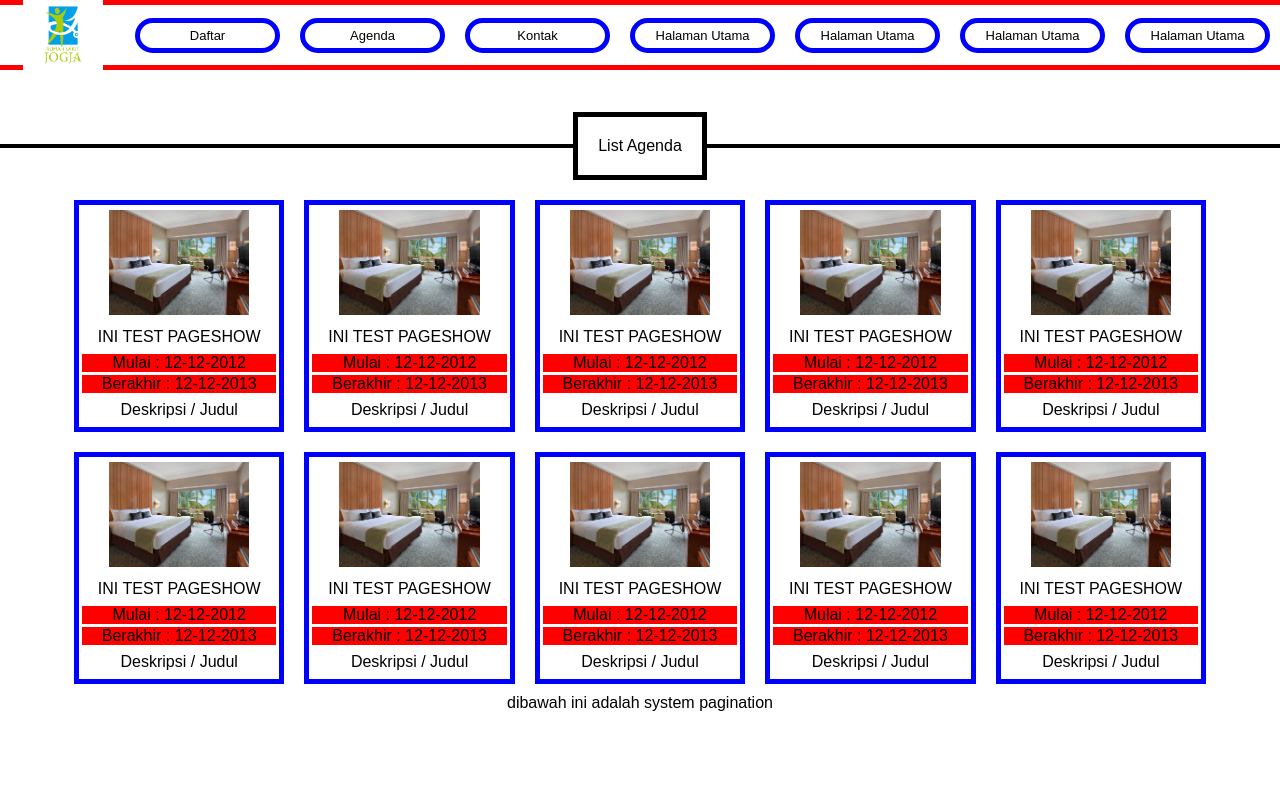
After one commit to TRXDevArtK/RWEB_PROJECT, a CodeIgniter 4 app: the page made by app/Views/agenda.php in a window 1280 px wide. The commit adds this page. Run offline with PHP 8.4 and a stand-in for CodeIgniter, Linux system fonts and the light colour scheme; the template is opened without the code that fills it, so the values that code supplies are empty; some libraries are stand-ins or nearby versions.

Commit message:
Update view

```diff
--- a/app/Config/Routes.php
+++ b/app/Config/Routes.php
@@ -32,6 +32,8 @@ $routes->setAutoRoute(true);
 // route since we don't have to scan directories.
 $routes->get('/', 'Home::index');
 $routes->get('/', 'Daftar::daftar');
+$routes->get('/', 'Agenda::agenda');
+$routes->get('/', 'Kontak::kontak');
 
 /**
  * --------------------------------------------------------------------
--- /dev/null
+++ b/app/Views/agenda.php
@@ -0,0 +1,99 @@
+<?php
+
+?>
+
+<html>
+    <head>
+        <!--Metadata-->
+        <meta charset="UTF-8">
+        <meta name="viewport" content="width=device-width, initial-scale=1.0">
+        <link rel="stylesheet" href="css/settings.css" />
+        <link rel="stylesheet" href="css/agenda.css" />
+        <script src="js/jquery.min.js"></script>
+        <title></title>
+    </head>
+    <body>
+        <div class="header">
+            <?php include 'nav.php'; ?>
+        </div>
+        <div class="agenda-header">
+            <hr class="hr_line">
+            <p>List Agenda</p>
+        </div>
+
+        <div class="agenda-body">
+            <a href="#">
+                <img src="img/kamar1.jpeg" alt="kamar1">
+                <p>INI TEST PAGESHOW</p>
+                <p class="tgl">Mulai : 12-12-2012</p>
+                <p class="tgl">Berakhir : 12-12-2013</p>
+                <p>Deskripsi / Judul</p>
+            </a>
+            <a href="#">
+                <img src="img/kamar1.jpeg" alt="kamar1">
+                <p>INI TEST PAGESHOW</p>
+                <p class="tgl">Mulai : 12-12-2012</p>
+                <p class="tgl">Berakhir : 12-12-2013</p>
+                <p>Deskripsi / Judul</p>
+            </a>
+            <a href="#">
+                <img src="img/kamar1.jpeg" alt="kamar1">
+                <p>INI TEST PAGESHOW</p>
+                <p class="tgl">Mulai : 12-12-2012</p>
+                <p class="tgl">Berakhir : 12-12-2013</p>
+                <p>Deskripsi / Judul</p>
+            </a>
+            <a href="#">
+                <img src="img/kamar1.jpeg" alt="kamar1">
+                <p>INI TEST PAGESHOW</p>
+                <p class="tgl">Mulai : 12-12-2012</p>
+                <p class="tgl">Berakhir : 12-12-2013</p>
+                <p>Deskripsi / Judul</p>
+            </a>
+            <a href="#">
+                <img src="img/kamar1.jpeg" alt="kamar1">
+                <p>INI TEST PAGESHOW</p>
+                <p class="tgl">Mulai : 12-12-2012</p>
+                <p class="tgl">Berakhir : 12-12-2013</p>
+                <p>Deskripsi / Judul</p>
+            </a>
+            <a href="#">
+                <img src="img/kamar1.jpeg" alt="kamar1">
+                <p>INI TEST PAGESHOW</p>
+                <p class="tgl">Mulai : 12-12-2012</p>
+                <p class="tgl">Berakhir : 12-12-2013</p>
+                <p>Deskripsi / Judul</p>
+            </a>
+            <a href="#">
+                <img src="img/kamar1.jpeg" alt="kamar1">
+                <p>INI TEST PAGESHOW</p>
+                <p class="tgl">Mulai : 12-12-2012</p>
+                <p class="tgl">Berakhir : 12-12-2013</p>
+                <p>Deskripsi / Judul</p>
+            </a>
+            <a href="#">
+                <img src="img/kamar1.jpeg" alt="kamar1">
+                <p>INI TEST PAGESHOW</p>
+                <p class="tgl">Mulai : 12-12-2012</p>
+                <p class="tgl">Berakhir : 12-12-2013</p>
+                <p>Deskripsi / Judul</p>
+            </a>
+            <a href="#">
+                <img src="img/kamar1.jpeg" alt="kamar1">
+                <p>INI TEST PAGESHOW</p>
+                <p class="tgl">Mulai : 12-12-2012</p>
+                <p class="tgl">Berakhir : 12-12-2013</p>
+                <p>Deskripsi / Judul</p>
+            </a>
+            <a href="#">
+                <img src="img/kamar1.jpeg" alt="kamar1">
+                <p>INI TEST PAGESHOW</p>
+                <p class="tgl">Mulai : 12-12-2012</p>
+                <p class="tgl">Berakhir : 12-12-2013</p>
+                <p>Deskripsi / Judul</p>
+            </a>
+        </div>
+
+        <p class="center"> dibawah ini adalah system pagination </p>
+    </body>
+</html>
--- a/app/Views/nav.php
+++ b/app/Views/nav.php
@@ -13,9 +13,9 @@
     <header>
         <div class="menu">
             <a class="menu-img" href="index.php"><img src="img/logo.png"></a>
-            <a href="daftar.php">Daftar</a>
-            <a href="agenda.php">Agenda</a>
-            <a href="kontak.php">Kontak</a>
+            <a href="/public/daftar">Daftar</a>
+            <a href="/public/agenda">Agenda</a>
+            <a href="/public/kontak">Kontak</a>
             <a href="#">Halaman Utama</a>
             <a href="#">Halaman Utama</a>
             <a href="#">Halaman Utama</a>
```
Also changed, not shown: app/Controllers/Agenda.php (added, +9 -0 lines), app/Controllers/Kontak.php (added, +9 -0 lines), app/Views/kontak.php (added, +94 -0 lines).
